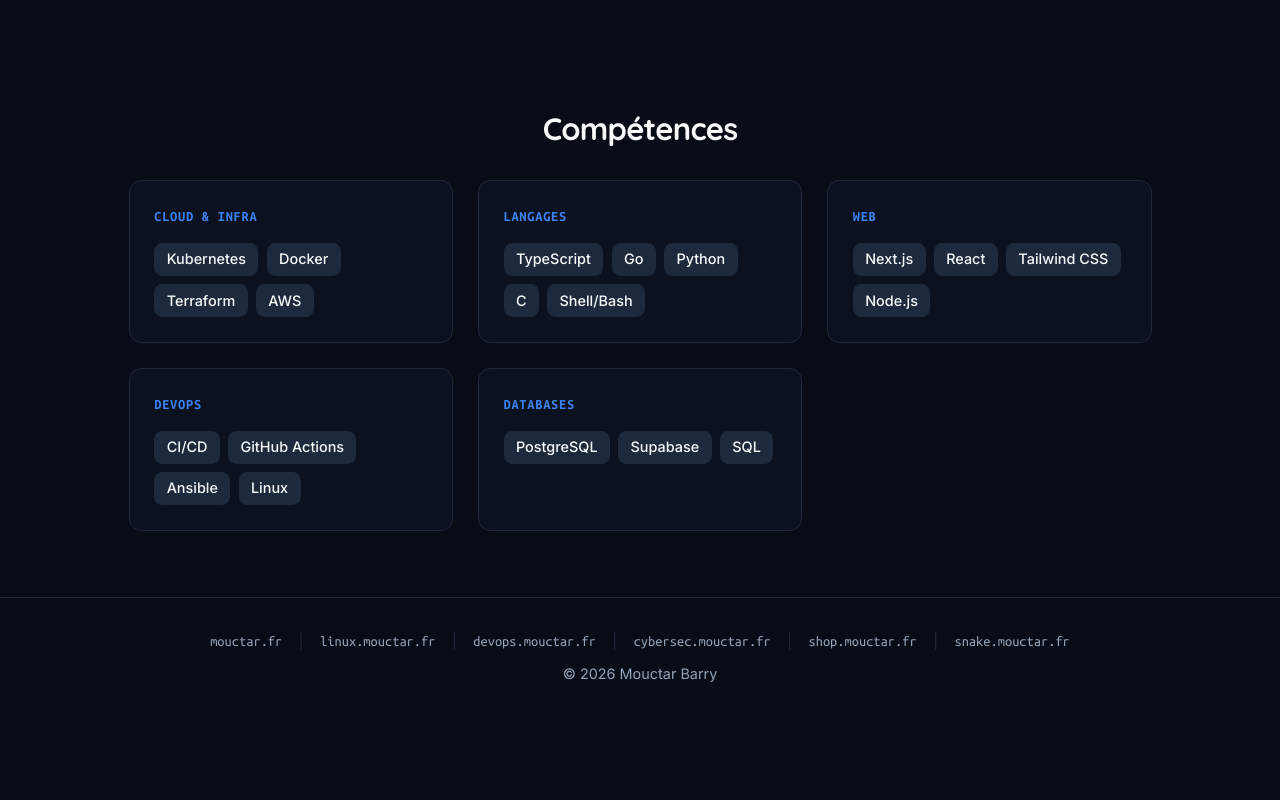
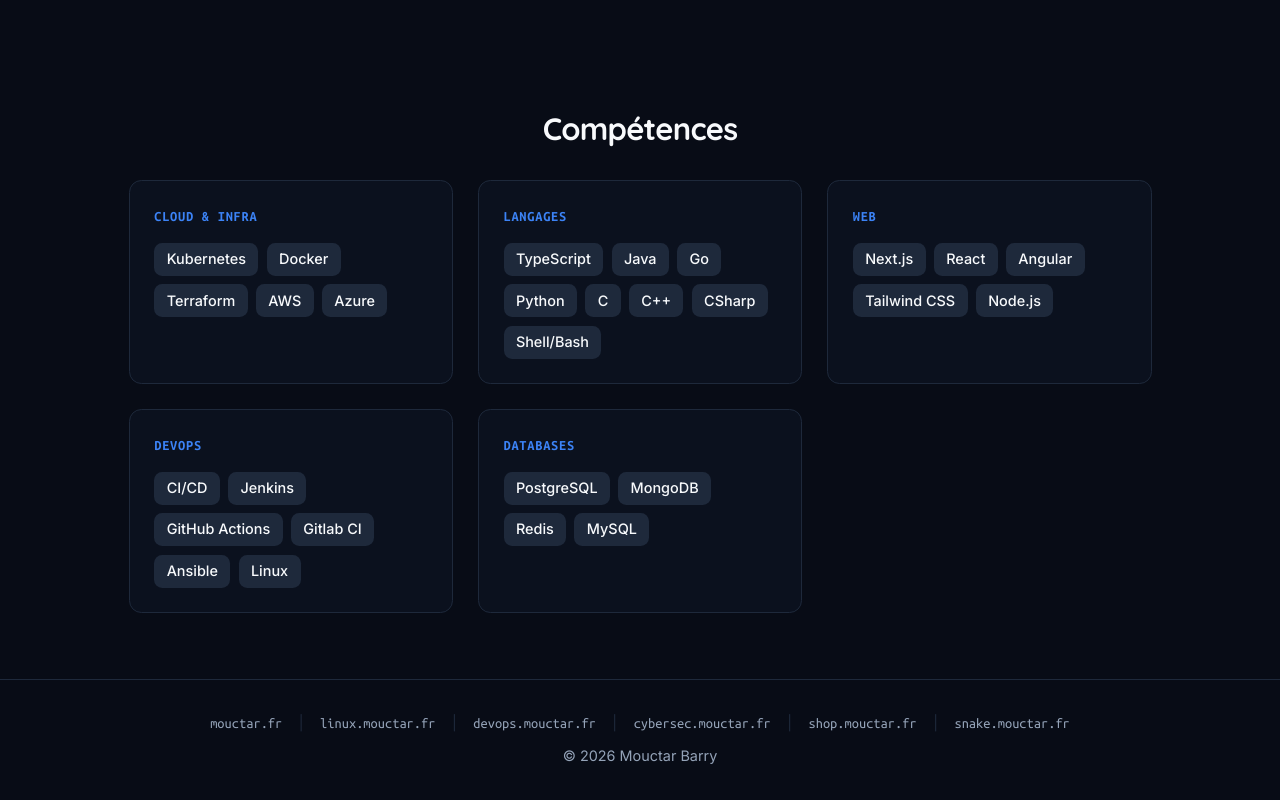
Before and after one commit to mouctarbarry/portfolio, a Next.js app: page / in a window 1280 px wide. Shown: the part 2706-3506 px from the top of the page. Before the commit the page ends 3423 px from the top, so only its background shows below. Built offline with nearby package versions, Linux system fonts and the light colour scheme.

Commit message:
feat(projects): update skills list with additional technologies

```diff
--- a/src/data/projects.ts
+++ b/src/data/projects.ts
@@ -136,13 +136,13 @@
 export const SKILLS: SkillCategory[] = [
   {
     title: "Cloud & Infra",
-    skills: ["Kubernetes", "Docker", "Terraform", "AWS"],
+    skills: ["Kubernetes", "Docker", "Terraform", "AWS", "Azure"],
   },
   {
     title: "Langages",
-    skills: ["TypeScript", "Go", "Python", "C", "Shell/Bash"],
+    skills: ["TypeScript", "Java", "Go", "Python", "C", "C++", "CSharp", "Shell/Bash"],
   },
-  { title: "Web", skills: ["Next.js", "React", "Tailwind CSS", "Node.js"] },
-  { title: "DevOps", skills: ["CI/CD", "GitHub Actions", "Ansible", "Linux"] },
-  { title: "Databases", skills: ["PostgreSQL", "Supabase", "SQL"] },
+  { title: "Web", skills: ["Next.js", "React", "Angular", "Tailwind CSS", "Node.js"] },
+  { title: "DevOps", skills: ["CI/CD", "Jenkins", "GitHub Actions", "Gitlab CI", "Ansible", "Linux"] },
+  { title: "Databases", skills: ["PostgreSQL", "MongoDB", "Redis", "MySQL"] },
 ];
```
